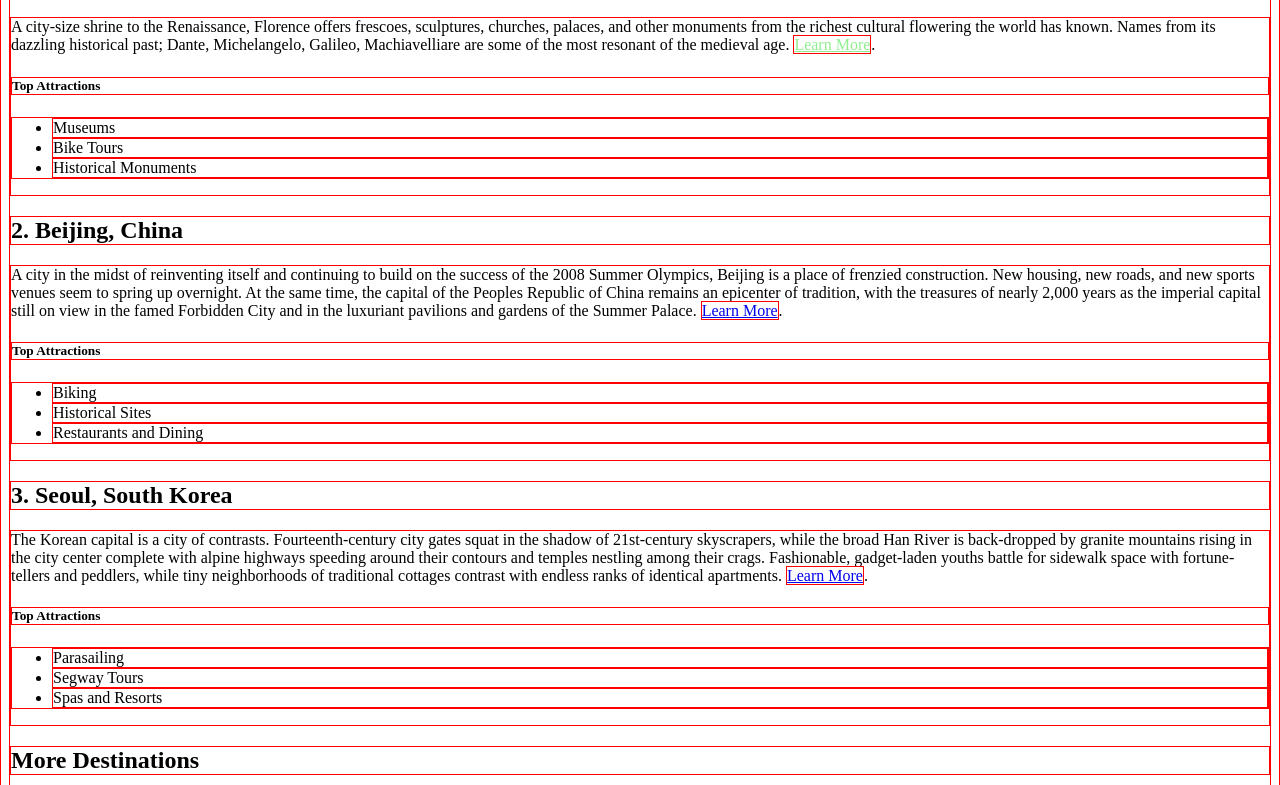
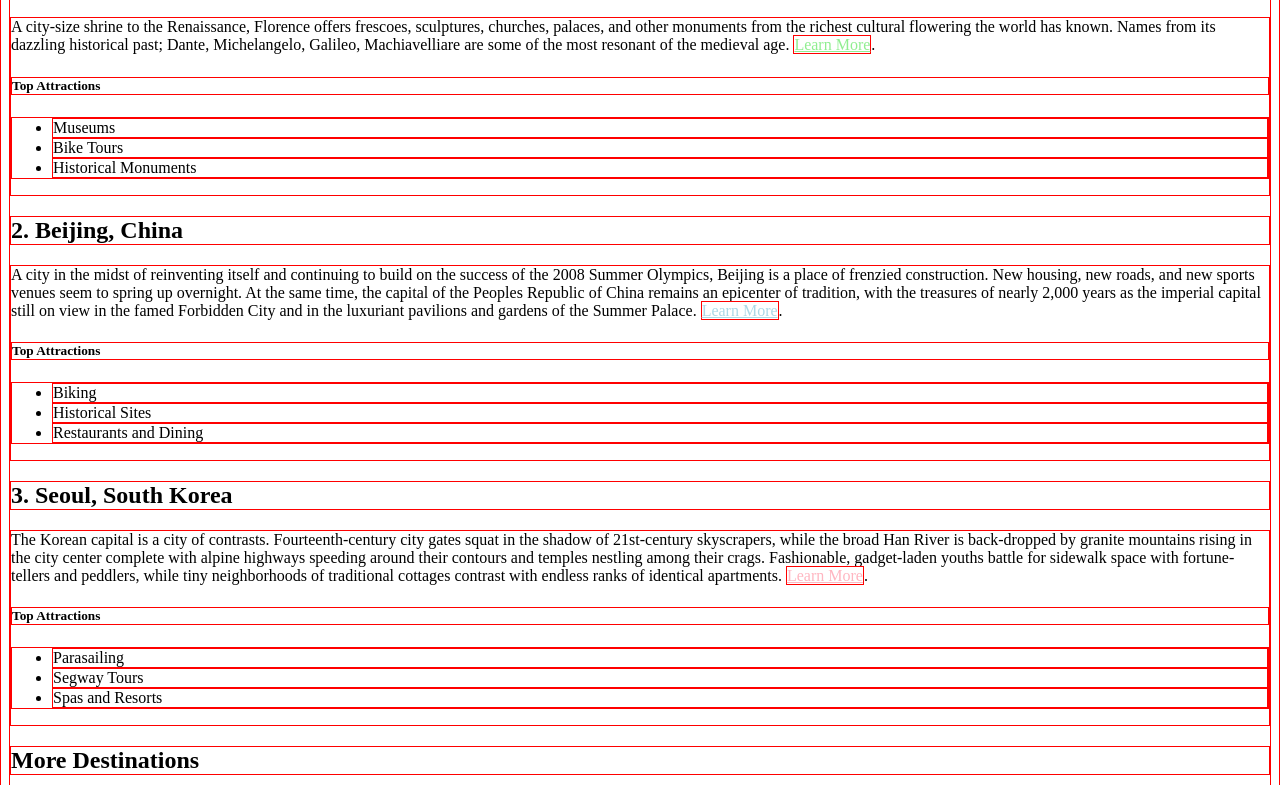
Before and after one commit to Chapter6466/silent.potato, a plain HTML site: page Fundamentals of CSS/Inline Styles/index.html in a window 1280 px wide. Shown: the part 553-1338 px from the top of the page. Drawn offline with Linux system fonts and the light colour scheme.

Commit message:
Selectors

```diff
--- a/Fundamentals of CSS/Inline Styles/styles.css
+++ b/Fundamentals of CSS/Inline Styles/styles.css
@@ -25,3 +25,11 @@ h1{
 a[href*='florence'] {
     color: lightgreen;
 }
+
+a[href*='beijing'] {
+    color: lightblue;
+}
+
+a[href*='seoul'] {
+    color: lightpink;
+}
```
